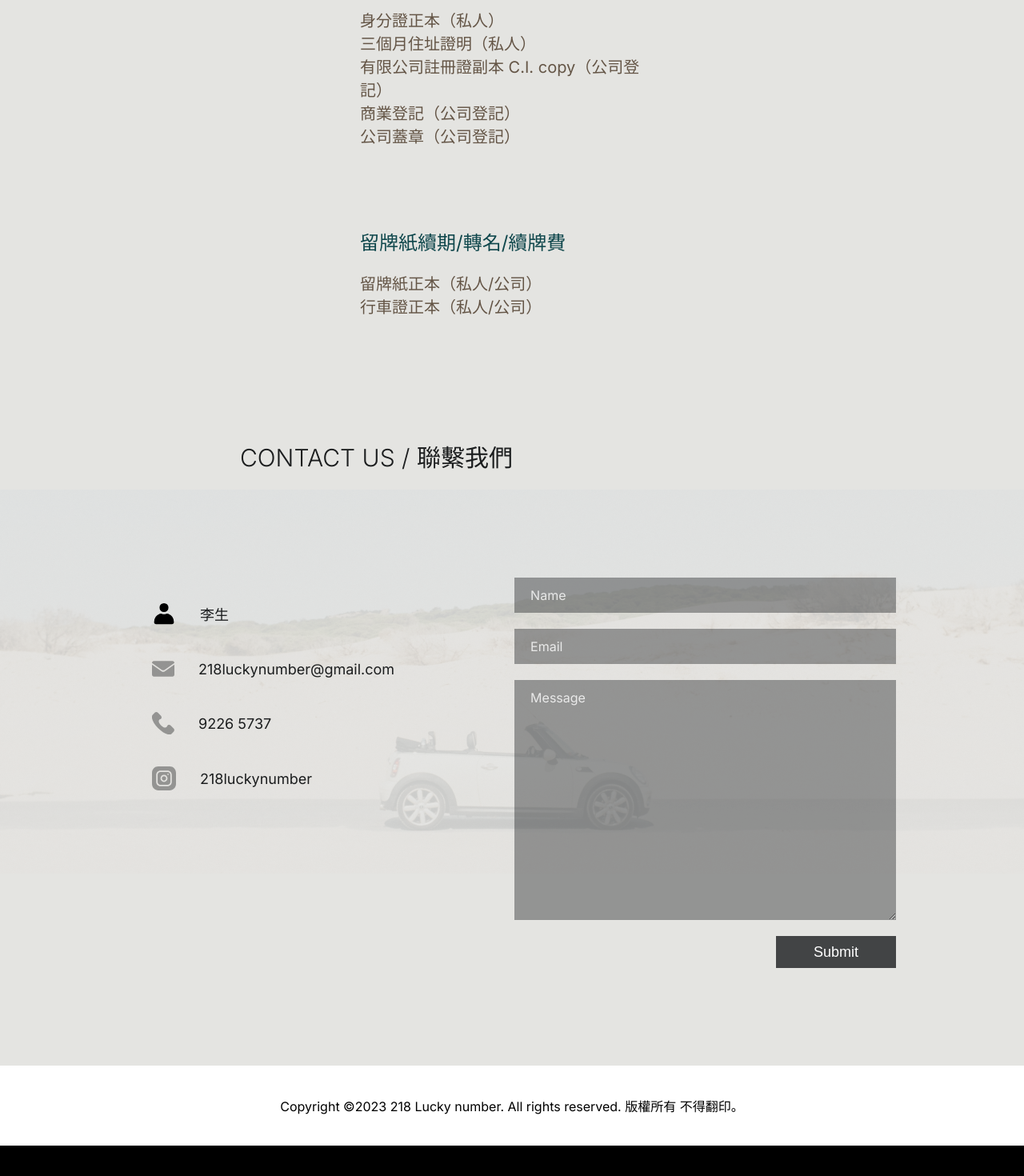
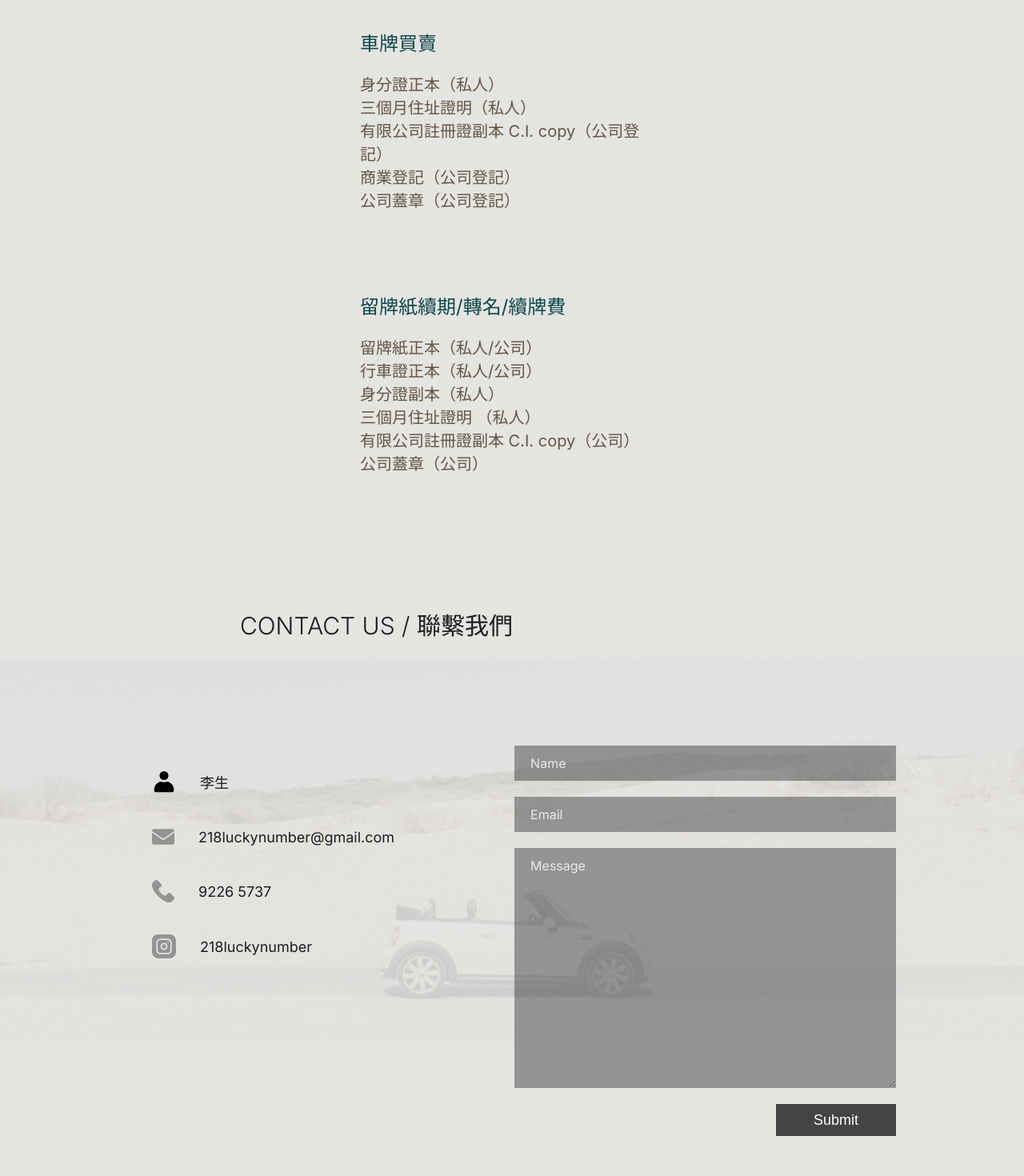
Before and after one commit to hsiangyichen/license-plate-ecommerce-platform, a Next.js app: page /about in a window 1280 px wide. Shown: the part 1786-3256 px from the top of the page at 80% size. Before the commit the page ends 3218 px from the top, so only its background shows below. Built offline with nearby package versions, Linux system fonts and the light colour scheme.

Commit message:
fix: contact form overflow

```diff
--- a/src/app/about/styles.module.scss
+++ b/src/app/about/styles.module.scss
@@ -101,7 +101,7 @@
 }
 
 .shouldKnowContainer {
-  padding: 280px 450px 0px 450px;
+  padding: 120px 450px 0px 450px;
   width: 100%;
   display: flex;
   justify-content: center;
@@ -110,7 +110,7 @@
 }
 
 .shouldKnow {
-  height: 65vh;
+  height: 100vh;
   width: 1342px;
   position: relative;
   display: flex;
@@ -143,7 +143,7 @@
   display: flex;
   align-items: center;
   h1 {
-    margin: 150px 0 20px 300px;
+    margin: 0px 0 20px 300px;
     font-size: 30px;
     font-weight: 300;
     color: $BackgroundBlack;
--- a/src/components/AboutUs/styles.module.scss
+++ b/src/components/AboutUs/styles.module.scss
@@ -1,7 +1,7 @@
 @import "../../app/styles/colors";
 
 .container {
-  height: 70vh;
+  height: 100vh;
   width: 100%;
   justify-content: center;
   background-color: $BackgroundBeige;
--- a/src/components/ContactForm/styles.module.scss
+++ b/src/components/ContactForm/styles.module.scss
@@ -3,7 +3,7 @@
 .container {
   position: relative;
   width: 100%;
-  height: 90vh;
+  height: 100vh;
   background: $BackgroundBeige;
 }
 .item {
@@ -36,7 +36,6 @@
   display: flex;
   flex-direction: row;
   justify-content: center;
-  // align-items: center;
   padding: 100px 150px;
   gap: 100px;
   overflow: hidden;
@@ -90,7 +89,7 @@
   textarea {
     width: 100%;
     padding: 12px 20px;
-    max-height: 600px;
+    max-height: 550px;
     font-size: 16px;
     font-family: Inter;
     width: 100%;
```
